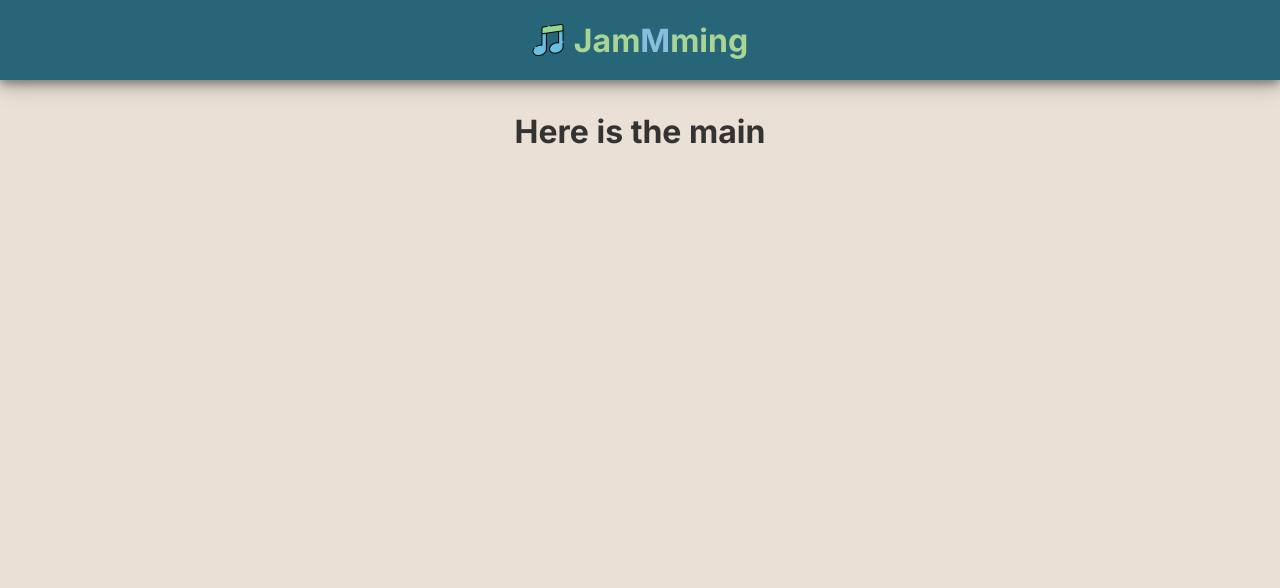
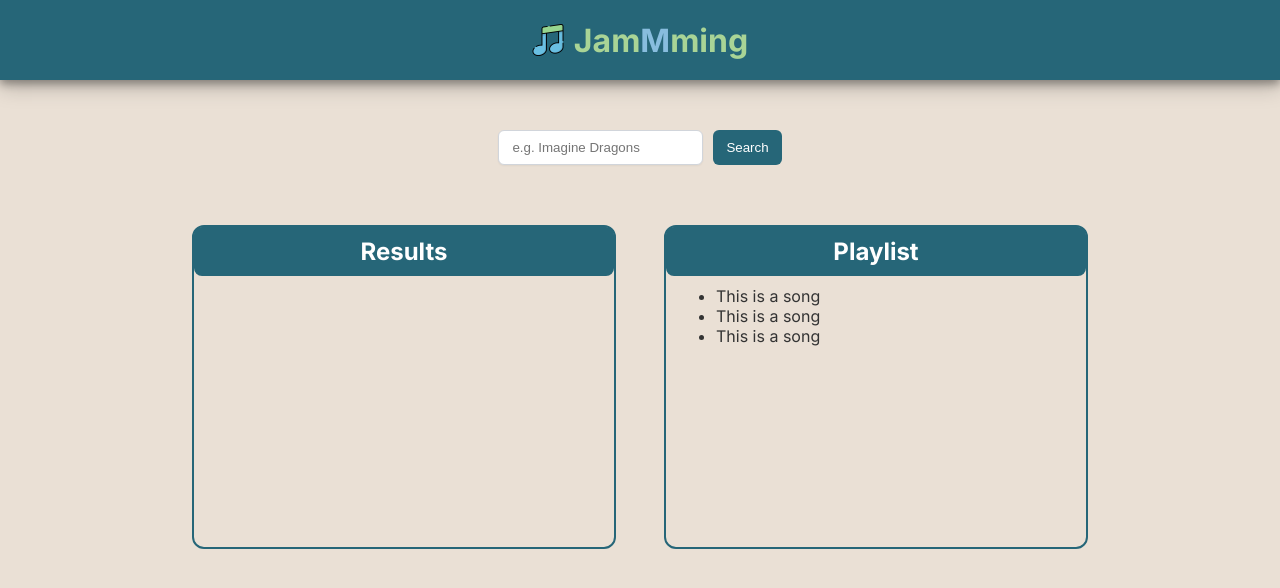
Before and after one commit to IvanM205/JamMming, a React (Vite) app: page / in a window 1280 px wide. Shown: the top 588 px of the page. Built offline with nearby package versions, Linux system fonts and the light colour scheme.

Commit message:
Saturday 8.2. commit

```diff
--- /dev/null
+++ b/src/Components/Form.jsx
@@ -0,0 +1,14 @@
+
+export default function Form(props) {
+    return (
+        <form action={props.search} className="searchForm">
+            <input
+              type="text"
+              placeholder="e.g. Imagine Dragons"
+              aria-label="Search interpret or song"
+              name="search"
+            />
+            <button>Search</button>
+        </form>
+    )
+}
--- a/src/Components/Main.jsx
+++ b/src/Components/Main.jsx
@@ -1,8 +1,35 @@
+import { useState } from "react";
+import Form from "./Form";
+import Results from "/src/Components/Results";
+import Playlist from "./Playlist";
 
 export default function Main() {
+  const [songs, setSongs] = useState([]);
+
+    function search(formData) {
+        // api call passing down the input
+        const search = formData.get("search");
+        // console.log(search);
+        const searchObj = {
+          id: songs.length,
+          title: "Title:" + search,
+          artist: "SearchedArtist",
+          album: "SearchedAlbum"
+        }
+        setSongs(prevSongs => {
+          return [...prevSongs, searchObj]
+        });
+    }
+
     return (
         <main>
-          <h1>Here is the main</h1>
+          <Form search={search}/>
+          <section className="dataSection">
+            <Results
+              songs={songs}
+            />
+            <Playlist />
+          </section>
         </main>
     )
 }
--- /dev/null
+++ b/src/Components/Playlist.jsx
@@ -0,0 +1,13 @@
+
+export default function Playlist() {
+    return (
+        <article className="rpContainer">
+            <h2>Playlist</h2>
+            <ul>
+              <li>This is a song</li>
+              <li>This is a song</li>
+              <li>This is a song</li>
+            </ul>
+        </article>
+    )
+}
--- /dev/null
+++ b/src/Components/Results.jsx
@@ -0,0 +1,28 @@
+import Song from "/src/Components/Song";
+
+export default function Results(props) {
+    // console.log(props);
+    const arraySongObjects = props.songs;
+    const listSongs = arraySongObjects.map(obj => {
+        return (
+          <li key={obj.id}>
+            <Song
+              title={obj.title}
+              artist={obj.artist}
+              album={obj.album}
+            />
+          </li>
+        )
+    }
+    )
+
+
+    return (
+        <article className="rpContainer">
+            <h2>Results</h2>
+            <ul className="resultsList">
+              {listSongs}
+            </ul>
+        </article>
+    )
+}
--- /dev/null
+++ b/src/Components/Song.jsx
@@ -0,0 +1,13 @@
+
+export default function Song(props) {
+    return (
+        <div className="songElement">
+            <h3>{props.title}</h3>
+            <div className="artistAlbum">
+              <h4>{props.artist}</h4>
+              <h4>{props.album}</h4>
+            </div>
+            <hr/>
+        </div>
+    )
+}
--- a/src/index.css
+++ b/src/index.css
@@ -40,6 +40,7 @@ nav h1 .capitalM {
 
 main {
   display: flex;
+  flex-direction: column;
   justify-content: center;
   align-items: center;
   color: #333333;
@@ -48,3 +49,95 @@ main {
 main h1 {
   margin: 2rem;
 }
+
+.searchForm {
+  display: flex;
+  justify-content: center;
+  margin: 50px;
+  gap: 10px;
+}
+
+.searchForm input {
+  border-radius: 6px;
+  border: 1px solid #D1D5DB;
+  padding: 9px 13px;
+  box-shadow: 0px 1px 2px 0px rgba(0, 0, 0, 0.05);
+  min-width: 150px;
+  max-width: 400px;
+}
+
+.searchForm button {
+  border-radius: 6px;
+  padding: 9px 13px;
+  border: none;
+  background-color: #266678;
+  color: #FFFFFF;
+}
+
+.searchForm button:hover {
+  background-color: #2a7b8b;
+  cursor: pointer;
+}
+
+.searchForm button:active {
+  background-color: #1e4d58;
+  box-shadow: none;
+}
+
+.dataSection {
+  display: flex;
+  justify-content: space-between;
+  align-items: flex-start;
+  margin-top: 10px;
+  gap: 20px;
+  width: 70%;
+}
+
+.rpContainer {
+  width: 400px;
+  min-height: 300px;
+  border: 2px solid #266678;
+  border-radius: 12px;
+  padding: 10px 10px;
+}
+
+.rpContainer h2 {
+  display: flex;
+  justify-content: center;
+  align-items: center;
+  background-color: #266678;
+  color: #FFFFFF;
+  margin: -10px -10px 10px -10px;
+  padding: 10px;
+  border-radius: 8px;
+}
+
+.resultsList {
+  padding: 10px;
+  list-style: none;
+  display: flex;
+  flex-direction: column;
+  justify-content: flex-start;
+}
+
+.songElement {
+  display: flex;
+  flex-direction: column;
+  justify-content: flex-start;
+  margin: 5px auto;
+}
+
+.songElement h3 {
+  font-size: 1.25rem;
+  margin-bottom: 0.25rem;
+}
+
+.artistAlbum {
+  display: flex;
+  justify-content: flex-start;
+  gap: 10px;
+}
+
+.artistAlbum h4 {
+  margin-bottom: 0.25rem;
+}
```
